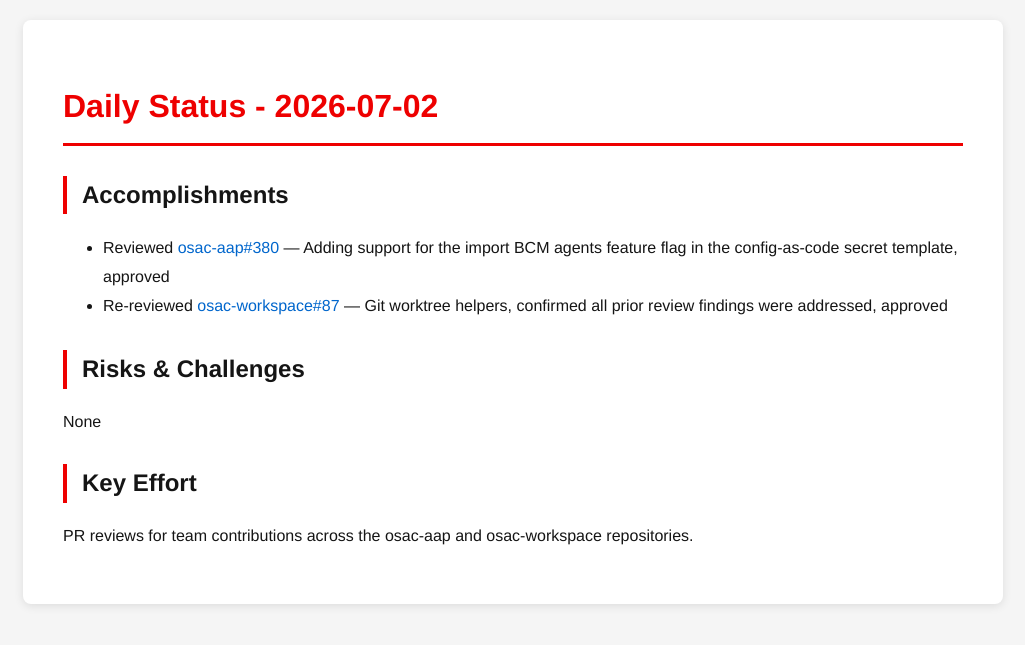
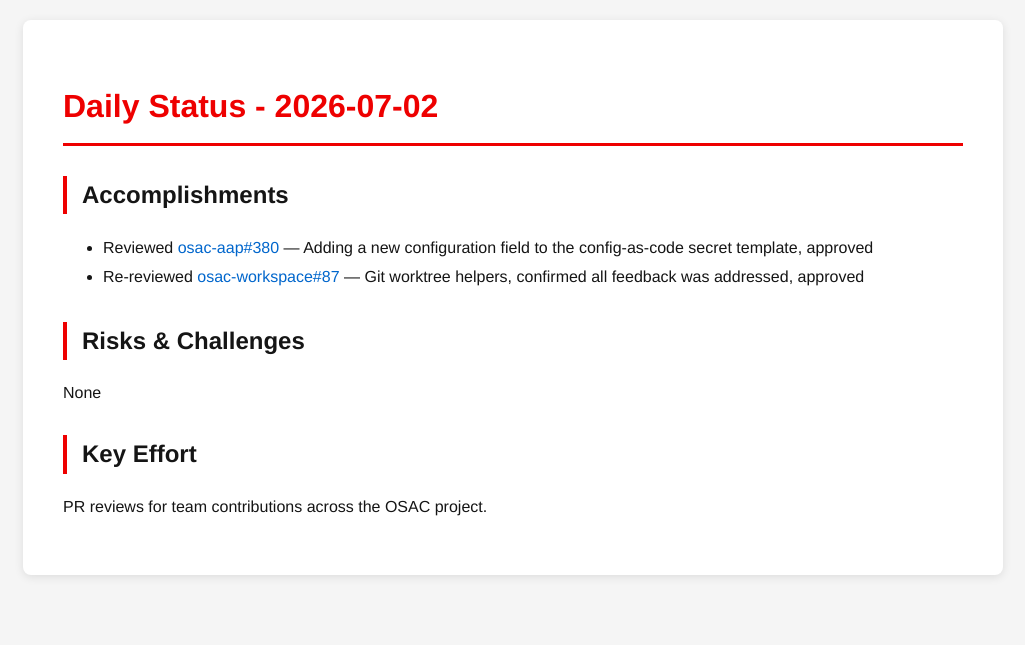
Before and after one commit to tzvatot/daily-status, a Jekyll site: the page built from 2026-07-02.md, in a window 1280 px wide. Shown: the top 645 px of the page, without its empty margins (127-1152 px from the left). Built offline with Jekyll 4.4.1, drawn with Linux system fonts in a browser that asks for light colours.

Commit message:
Daily status update - 2026-07-02

```diff
--- a/2026-07-02.md
+++ b/2026-07-02.md
@@ -7,11 +7,11 @@ date: 2026-07-02
 # Daily Status - 2026-07-02
 
 ## Accomplishments
-- Reviewed [osac-aap#380](https://github.com/osac-project/osac-aap/pull/380) — Adding support for the import BCM agents feature flag in the config-as-code secret template, approved
-- Re-reviewed [osac-workspace#87](https://github.com/osac-project/osac-workspace/pull/87) — Git worktree helpers, confirmed all prior review findings were addressed, approved
+- Reviewed [osac-aap#380](https://github.com/osac-project/osac-aap/pull/380) — Adding a new configuration field to the config-as-code secret template, approved
+- Re-reviewed [osac-workspace#87](https://github.com/osac-project/osac-workspace/pull/87) — Git worktree helpers, confirmed all feedback was addressed, approved
 
 ## Risks & Challenges
 None
 
 ## Key Effort
-PR reviews for team contributions across the osac-aap and osac-workspace repositories.
+PR reviews for team contributions across the OSAC project.
```
